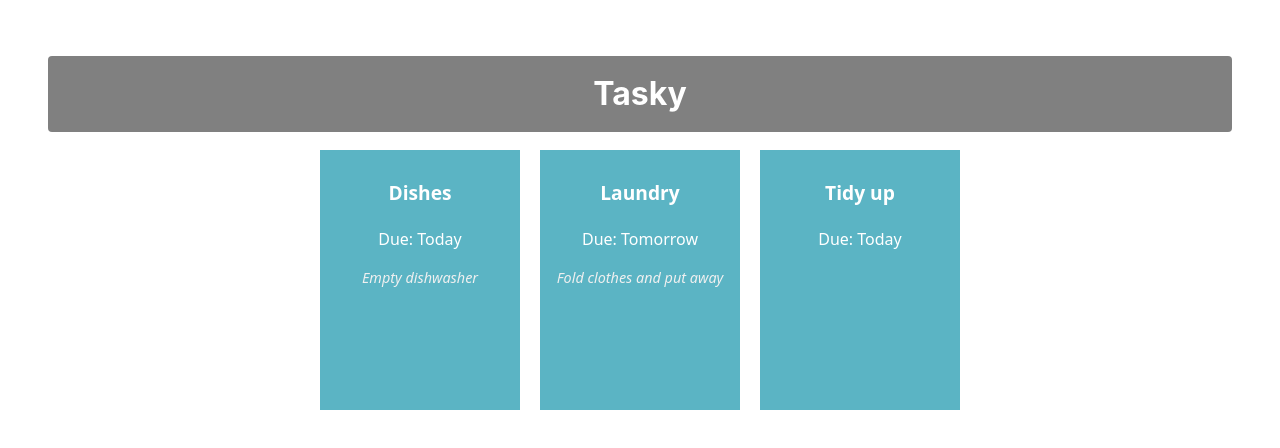
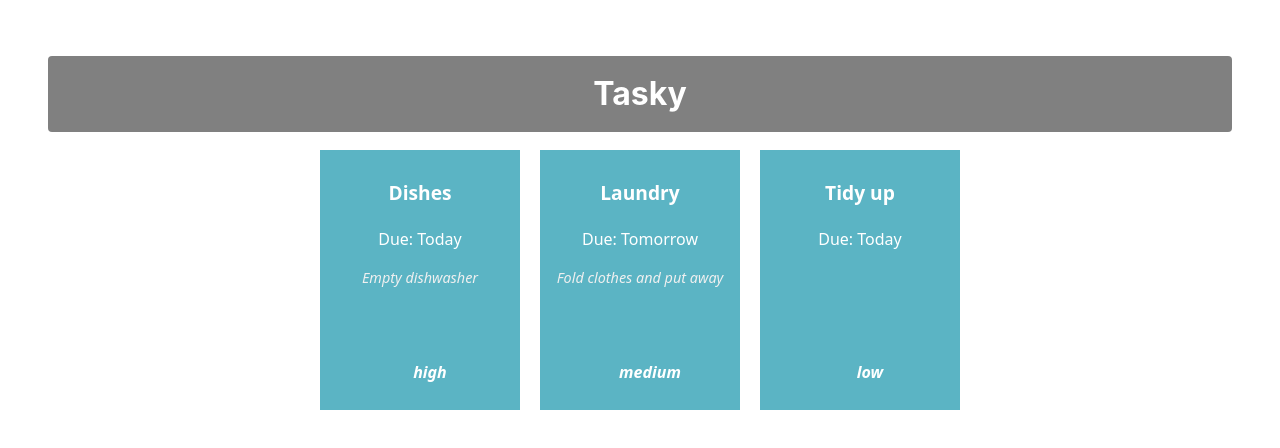
Before and after one commit to markopolooo/react-basics-labs, a React (Vite) app in the folder tasky/: page / in a window 1280 px wide. Shown: the top 448 px of the page. Built offline with nearby package versions, Linux system fonts and the light colour scheme.

Commit message:
Tasky Lab 2a - Exercise done

```diff
--- a/tasky/src/App.css
+++ b/tasky/src/App.css
@@ -47,3 +47,11 @@
   margin-top: 8px;
   font-size: 0.9em;
 }
+
+.priority {
+  position: absolute;
+  bottom: 10px;
+  width: 100%;
+  font-weight: bold;
+  font-style: italic;
+}
--- a/tasky/src/App.jsx
+++ b/tasky/src/App.jsx
@@ -7,9 +7,9 @@
 
   const [ taskState, setTaskState ] = useState({
     tasks: [
-      { id: 1, title:"Dishes", description: "Empty dishwasher", deadline: "Today" },
-      { id: 2, title: "Laundry", description: "Fold clothes and put away", deadline: "Tomorrow" },
-      { id: 3, title: "Tidy up", deadline: "Today" }
+      { id: 1, title:"Dishes", description: "Empty dishwasher", deadline: "Today", priority: "high" },
+      { id: 2, title: "Laundry", description: "Fold clothes and put away", deadline: "Tomorrow", priority: "medium" },
+      { id: 3, title: "Tidy up", deadline: "Today", priority: "low" }
     ]
   });
 
@@ -23,6 +23,7 @@
       description={task.description}
       deadline={task.deadline}
       key={task.id}
+      priority={task.priority}
     />
   ))}
 
--- a/tasky/src/components/Task.jsx
+++ b/tasky/src/components/Task.jsx
@@ -7,6 +7,7 @@
             <p className='title'>{props.title}</p>
             <p>Due: {props.deadline}</p>
             <p className='description'>{props.description}</p>
+            <p className='priority'>{props.priority}</p>
         </div>
     )
 }
```
